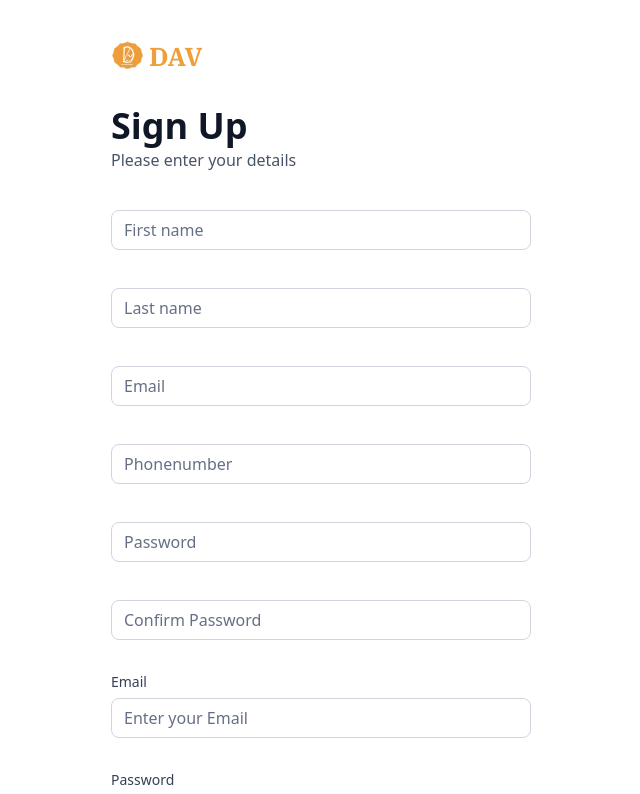
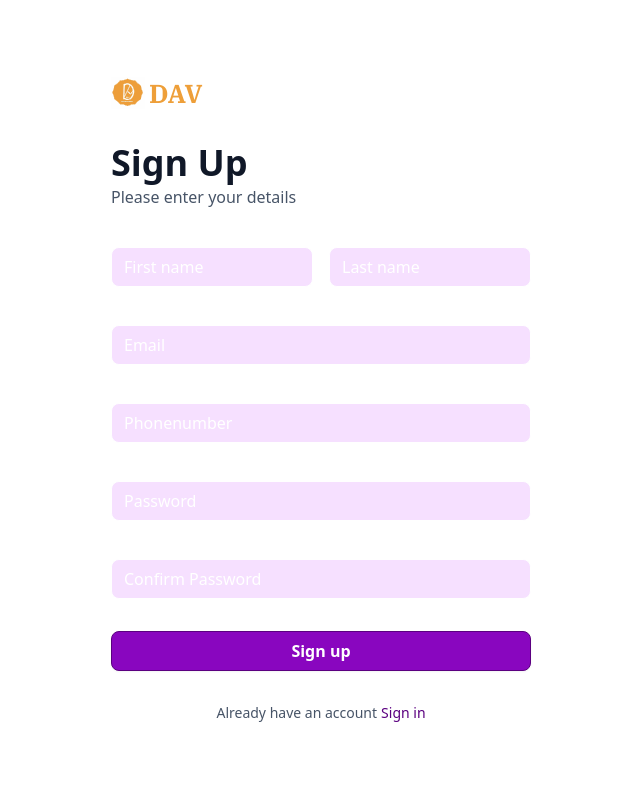
Before and after one commit to Davidson3556/DavBank, a Next.js app: page /sign-up in a window 1280 px wide. Shown: the top 794 px of the page, without its empty margins (319-959 px from the left). Built offline with nearby package versions, Linux system fonts and the light colour scheme.

Commit message:
signin/signup

```diff
--- a/app/globals.css
+++ b/app/globals.css
@@ -45,7 +45,7 @@
 
 @layer utilities {
   .input-class {
-    @apply text-16 placeholder:text-16 rounded-lg border border-gray-300 text-gray-900 placeholder:text-gray-500;
+    @apply text-16 placeholder:text-16 rounded-lg border border-[#FFFFFF] text-gray-900 bg-btninput placeholder-[white];
   }
 
   .sheet-content button {
--- a/components/ui/AuthForm.tsx
+++ b/components/ui/AuthForm.tsx
@@ -5,12 +5,7 @@ import React, {useState} from 'react'
 import { Button } from "@/components/ui/button"
 import {
   Form,
-  FormControl,
-  FormDescription,
-  FormField,
-  FormItem,
-  FormLabel,
-  FormMessage,
+
 } from "@/components/ui/form"
 import { Input } from "@/components/ui/input"
 
@@ -24,6 +19,7 @@ import { ITEMS } from '@/constants';
 import CustomInput from './CustomInput';
 import {authFormSchema} from '@/lib/utils'
 import { Loader2 } from 'lucide-react';
+import { useRouter } from 'next/navigation';
 
 const Schema = z.object({
     email: z.string().email(),
@@ -33,6 +29,7 @@ const Schema = z.object({
 
 
 const AuthForm = ({type}: {type: string}) => {
+    const router = useRouter();
     const [user, setUser] = useState(null);
     const [isLoading, setIsLoading] = useState(false)
 
@@ -47,12 +44,31 @@ const AuthForm = ({type}: {type: string}) => {
         })
 
         // 2. Define a submit handler.
-        function onSubmit(values: z.infer<typeof formSchema>) {
+        const onSubmit= async (data: z.infer<typeof formSchema>) => {
           // Do something with the form values.
           // ✅ This will be type-safe and validated.
-          setIsLoading(true)
-          console.log(values)
+          setIsLoading(true);
+
+          try{
+            //  sign up with appwrite & CREATE PLAID TOKEN
+            if (type ==='sign-up'){
+            //  const newUser = await SignUp(data);
+            //  setUser(newUser);
+            }
+            if (type==='sign-in'){
+              // const response =await signIn({
+              //   email:data.email,
+              //   password: data.password,
+              // }
+              // if(response) router.push(/)
+              // )
+            }
+          } catch (error) {
+
+          }finally {
             setIsLoading(false);
+          }
+
         }
 
 
@@ -99,6 +115,7 @@ const AuthForm = ({type}: {type: string}) => {
                     <form onSubmit={form.handleSubmit(onSubmit)} className="space-y-8">
                         {type === 'sign-up' && (
                           <>
+                          <div className="flex gap-4">
                             <CustomInput
                               control={form.control} name="firstName" label=""
                               placeholder="First name"
@@ -107,6 +124,8 @@ const AuthForm = ({type}: {type: string}) => {
                                 control={form.control} name="lastName" label=""
                                 placeholder="Last name"
                               />
+                          </div>
+
                     <CustomInput
                            control={form.control} name="email" label=""
                            placeholder="Email"
@@ -128,7 +147,8 @@ const AuthForm = ({type}: {type: string}) => {
                         }
 
                     {/* password */}
-
+                    {type === 'sign-in' && (
+                      <>
                     <CustomInput
                       control={form.control} name="email" label="Email"
                       placeholder="Enter your Email"
@@ -137,7 +157,10 @@ const AuthForm = ({type}: {type: string}) => {
                       control={form.control} name="password" label="Password"
                        placeholder="Enter your Password"
 
+
                     />
+                    </>
+                    )}
                     <div className="flex flex-col gap-4">
                        <Button type="submit"
                     disabled={isLoading}
--- a/lib/utils.ts
+++ b/lib/utils.ts
@@ -195,8 +195,8 @@ export const getTransactionStatus = (date: Date) => {
   return date > twoDaysAgo ? "Processing" : "Success";
 };
 export const authFormSchema =(type:string) => z.object({
-    email: type ==='sign-in' ?z.string().optional(): z.string().email(),
-    password: type ==='sign-in' ?z.string().optional(): z.string().min(8),
+    email: z.string().email(),
+    password:  z.string().min(8),
     firstName: type ==='sign-in' ?z.string().optional(): z.string().min(3),
     lastName: type ==='sign-in' ?z.string().optional(): z.string().min(3),
     phoneNumber: type ==='sign-in' ?z.string().optional(): z.string().min(3),
--- a/tailwind.config.ts
+++ b/tailwind.config.ts
@@ -25,6 +25,7 @@ const config = {
         },
         bankGradient: "#5B0080",
         btncolor:"#8906BF",
+        btninput:"rgba(246, 224, 255, 1)",
         sideBarColor:"#330546",
         indigo: {
           500: "#6172F3",
```
Lines whose indentation alone changed are shown as unchanged.
